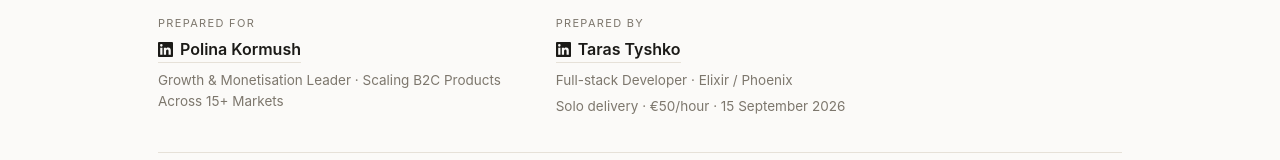
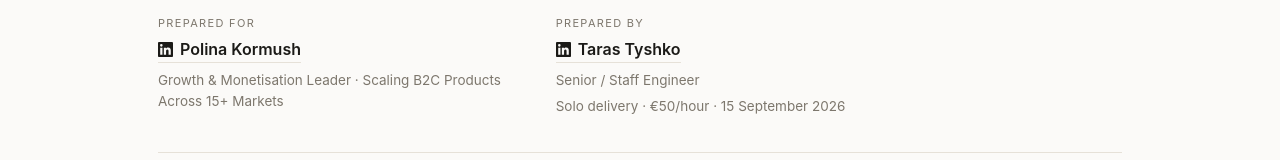
Before and after one commit to taras-tyshko/keep-proposal, a plain HTML site: page index.html in a window 1280 px wide. Shown: the part 295-455 px from the top of the page. Drawn offline with Linux system fonts and the light colour scheme.

Commit message:
Change author headline to Senior / Staff Engineer

```diff
--- a/index.html
+++ b/index.html
@@ -362,7 +362,7 @@
       sub: "A chapter per decision: stack, hosting, architecture, a block-by-block estimate in two scenarios, the risks I see, how the project is run, and what I still need from you to make this estimate firm.",
       roleFor: "Prepared for", roleBy: "Prepared by",
       forHeadline: "Growth & Monetisation Leader \u00B7 Scaling B2C Products Across 15+ Markets",
-      byHeadline: "Full-stack Developer \u00B7 Elixir / Phoenix",
+      byHeadline: "Senior / Staff Engineer",
       byMeta: "Solo delivery \u00B7 " + CURRENCY + RATE + "/hour \u00B7 15 September 2026",
       kpiCore: "Core MVP", kpiFront: "Frontend (LiveView)", kpiTotal: "Total", kpiTime: "Calendar time",
       kpiCoreNote: "backend, data, pipeline",
@@ -387,7 +387,7 @@
       sub: "\u041E\u043A\u0440\u0435\u043C\u0438\u0439 \u0440\u043E\u0437\u0434\u0456\u043B \u043D\u0430 \u043A\u043E\u0436\u043D\u0435 \u0440\u0456\u0448\u0435\u043D\u043D\u044F: \u0441\u0442\u0435\u043A, \u0445\u043E\u0441\u0442\u0438\u043D\u0433, \u0430\u0440\u0445\u0456\u0442\u0435\u043A\u0442\u0443\u0440\u0430, \u043E\u0446\u0456\u043D\u043A\u0430 \u043F\u043E \u0431\u043B\u043E\u043A\u0430\u0445 \u0443 \u0434\u0432\u043E\u0445 \u0441\u0446\u0435\u043D\u0430\u0440\u0456\u044F\u0445, \u0440\u0438\u0437\u0438\u043A\u0438, \u044F\u043A \u0432\u0435\u0434\u0435\u0442\u044C\u0441\u044F \u043F\u0440\u043E\u0454\u043A\u0442 \u0456 \u0449\u043E \u043F\u043E\u0442\u0440\u0456\u0431\u043D\u043E \u0432\u0456\u0434 \u0432\u0430\u0441, \u0449\u043E\u0431 \u043E\u0446\u0456\u043D\u043A\u0430 \u0441\u0442\u0430\u043B\u0430 \u0442\u043E\u0447\u043D\u043E\u044E.",
       roleFor: "\u041F\u0456\u0434\u0433\u043E\u0442\u043E\u0432\u043B\u0435\u043D\u043E \u0434\u043B\u044F", roleBy: "\u041F\u0456\u0434\u0433\u043E\u0442\u0443\u0432\u0430\u0432",
       forHeadline: "Growth & Monetisation Leader \u00B7 Scaling B2C Products Across 15+ Markets",
-      byHeadline: "Full-stack Developer \u00B7 Elixir / Phoenix",
+      byHeadline: "Senior / Staff Engineer",
       byMeta: "Solo-\u0440\u043E\u0437\u0440\u043E\u0431\u043A\u0430 \u00B7 " + CURRENCY + RATE + "/\u0433\u043E\u0434 \u00B7 15 \u0432\u0435\u0440\u0435\u0441\u043D\u044F 2026",
       kpiCore: "\u042F\u0434\u0440\u043E MVP", kpiFront: "Frontend (LiveView)", kpiTotal: "\u0420\u0430\u0437\u043E\u043C", kpiTime: "\u041A\u0430\u043B\u0435\u043D\u0434\u0430\u0440\u043D\u0438\u0439 \u0442\u0435\u0440\u043C\u0456\u043D",
       kpiCoreNote: "backend, \u0434\u0430\u043D\u0456, pipeline",
```
